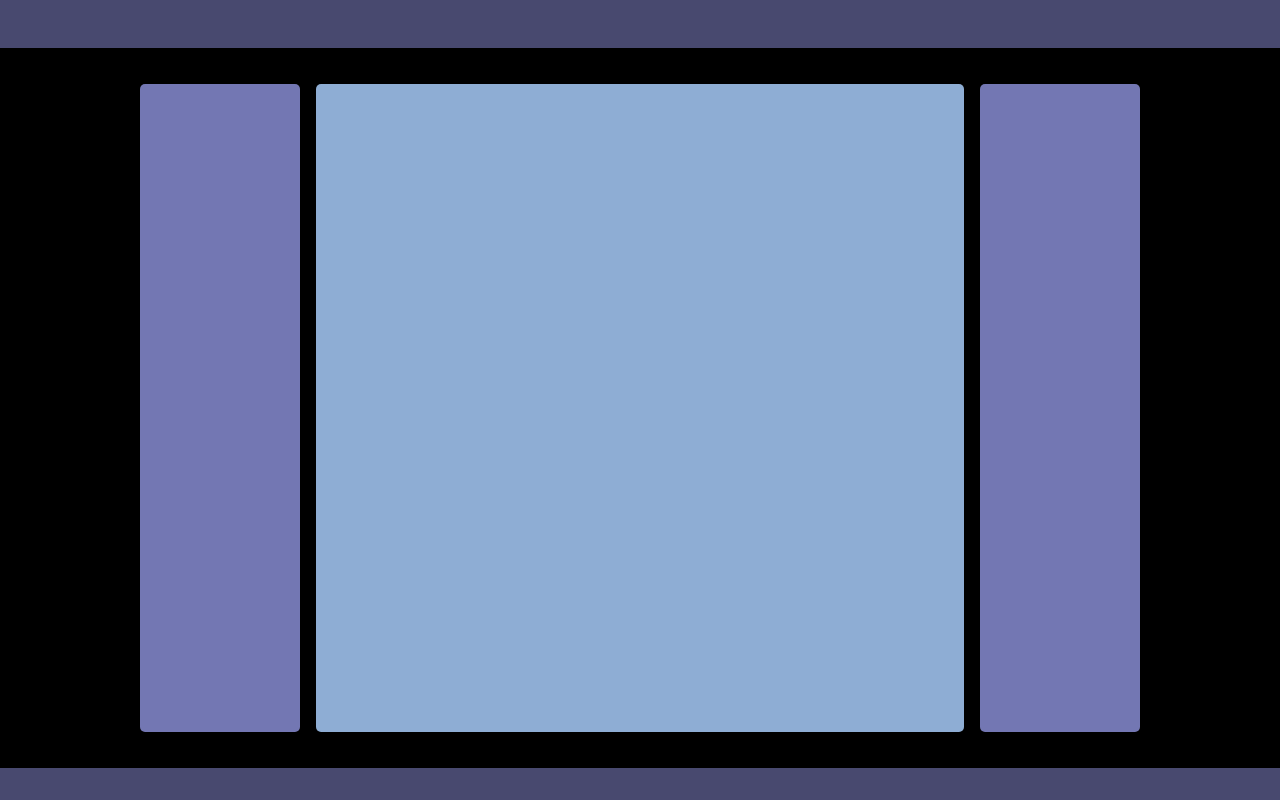
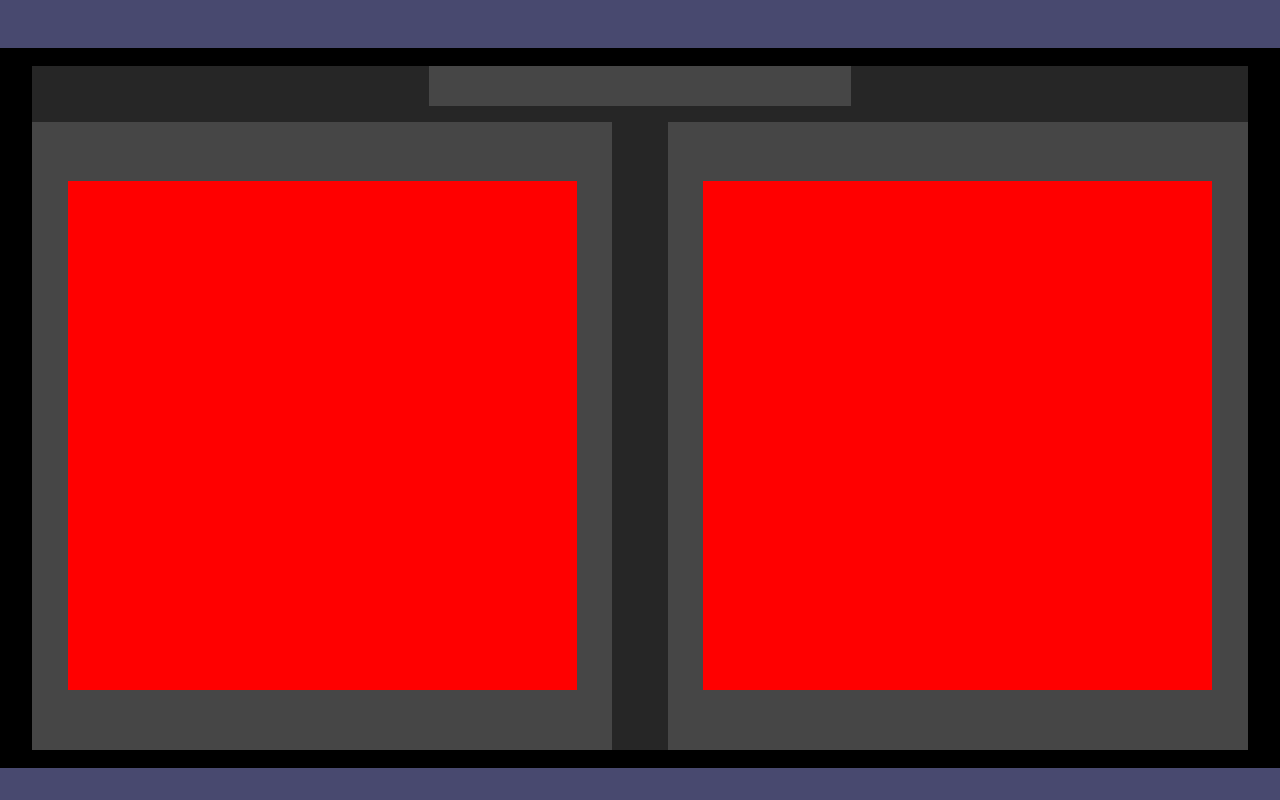
Before and after one commit to DarxyDev/Battleship, a website built with webpack: page src/index.html in a window 1280 px wide. Built offline with nearby package versions, Linux system fonts and the light colour scheme.

Commit message:
going to try a different approach

```diff
--- a/src/index.html
+++ b/src/index.html
@@ -11,11 +11,11 @@
 <body>
     <header></header>
     <content>
-        <div id="game-container">
-            <blackout id="blackout" class="hidden"></blackout>
-            <div class="game-panel" id="left-panel"></div>
-            <div class="game-panel" id="right-panel"></div>
-        </div>
+        <gamespace id="gamespace">
+            <section id="top-section"></section>
+            <section id="left-section" class="aspect-ratio-container"></section>
+            <section id="right-section" class="aspect-ratio-container"></section>
+        </gamespace>
     </content>
     <footer></footer>
 </body>
--- a/src/index.js
+++ b/src/index.js
@@ -4,14 +4,7 @@ import config from './script/config'
 import domManager from './script/DOM-manager';
 
 const ref = domManager.getReferences();
-//setup gameboard
+let sizeRatio = config.get.gameboardSize.width() / config.get.gameboardSize.height();
 
-
-createNewGameBox();
-//
-function createNewGameBox() {
-    let width = config.get.gameboardSize.width();
-    let height = config.get.gameboardSize.height();
-    let gameBox = domManager.addGameBox();
-    domManager.setElementAspectRatio(gameBox, width / height);
-}
+domManager.createGameboards(sizeRatio);
+domManager.switchToPlayer1();
--- a/src/script/DOM-manager.js
+++ b/src/script/DOM-manager.js
@@ -1,28 +1,48 @@
 const domManager = (() => {
     const _references = {
         game: {
-            container: document.getElementById('game-container'),
-            leftPanel: document.getElementById('left-panel'),
-            rightPanel: document.getElementById('right-panel')
+            sections: {
+                left: document.getElementById('left-section'),
+                right: document.getElementById('right-section'),
+                top: document.getElementById('top-section')
+            },
+            p1: {
+                playerBoard: undefined,
+                enemyBoard: undefined
+            },
+            p2: {
+                playerBoard: undefined,
+                enemyBoard: undefined
+            },
         },
     }
     function getReferences() {
         return _references;
     };
 
-    function addGameBox() {
-        if (_references.game.gameBox) _references.game.gameBox.remove();
-        const gameBox = document.createElement('gameBox');
-        gameBox.setAttribute('id', 'game-box');
-        _references.game.container.insertBefore(gameBox, document.getElementById('right-panel'));
-        _references.game.gameBox = gameBox;
-        return gameBox;
+    function hideElement(element) { element.classList.add('hidden'); }
+    function unhideElement(element) { element.classList.remove('hidden'); }
 
-    }
-    function setElementAspectRatio(element, ratio = 1) {
+    function createGameboards(ratio) {
+        _createPlayerGameboards(_references.game.p1);
+        _createPlayerGameboards(_references.game.p2);
+
+        function _createPlayerGameboards(playerRef) {
+            let gameboard = document.createElement('gameboard');
+            hideElement(gameboard);
+            _references.game.sections.left.appendChild(gameboard);
+            _setElementAspectRatio(gameboard, ratio);
+            playerRef.playerBoard = gameboard;
+
+            gameboard = document.createElement('gameboard');
+            hideElement(gameboard);
+            _references.game.sections.right.appendChild(gameboard);
+            _setElementAspectRatio(gameboard, ratio);
+            playerRef.enemyBoard = gameboard;
+
+            function _setElementAspectRatio(element, ratio = 1) {
                 const parent = element.parentNode;
                 window.addEventListener('resize', _onResize);
-        _onResize();//race condition? without second onResize, does not resize correctly
                 _onResize();
                 function _onResize(e) {
                     const width = parent.offsetWidth;
@@ -40,7 +60,25 @@ const domManager = (() => {
                     element.style.width = newWidth + 'px';
                     element.style.height = newHeight + 'px';
                 }
+            }
+        }
     };
-    return { getReferences, setElementAspectRatio, addGameBox };
+    function switchToPlayer1() {
+        _hidePlayerBoards(_references.game.p2);
+        _showPlayerBoards(_references.game.p1);
+    }
+    function switchToPlayer2() {
+        _hidePlayerBoards(_references.game.p1);
+        _showPlayerBoards(_references.game.p2);
+    }
+    function _hidePlayerBoards(playerRef){
+        hideElement(playerRef.playerBoard);
+        hideElement(playerRef.enemyBoard);
+    }
+    function _showPlayerBoards(playerRef){
+        unhideElement(playerRef.playerBoard);
+        unhideElement(playerRef.enemyBoard);
+    }
+    return { getReferences, hideElement, unhideElement, switchToPlayer1, switchToPlayer2, createGameboards };
 })();
 export default domManager;
--- a/src/style/style.css
+++ b/src/style/style.css
@@ -48,6 +48,7 @@ footer {
 footer{height: var(--footer-height);} */
 
 content {
+    position:relative;
     height: 100%;
     width: 100%;
     background-color: black;
@@ -55,34 +56,45 @@ content {
     justify-content: center;
     align-items: center;
 }
-blackout{
-    background-color: black;
+.hidden{
+    display:none;
+}
+#gamespace{
+    width:95%;
+    height:95%;
+    background-color:var(--tint-light-xlow);
+    display:grid;
+    gap:1rem;
+    grid-template-areas:    ".. .. ts ts ts .. .."
+                            "ls ls ls .. rs rs rs"
+                            "ls ls ls .. rs rs rs"
+                            "ls ls ls .. rs rs rs"
+}
+section{
+    background-color:var(--tint-light-xlow);
+    width:100%;
     height:100%;
-    width:100%;
-    position:absolute;
-}
-.hidden {
-    display: none;
-}
-
-#game-container {
-    height: 90%;
     display:flex;
     justify-content: center;
     align-items: center;
-    gap:1rem;
-    position:relative;
 }
-
-.game-panel {
-    background-color: var(--col-3);
-    min-width:10rem;
-    min-height: 100%;
-    border-radius: var(--default-border-radius);
+#top-section{
+    grid-area: ts;
 }
-
-#game-box {
-    justify-self:center;
-    background-color: var(--col-1);
-    border-radius: var(--default-border-radius);
+#left-section{
+    grid-area: ls;
 }
+#right-section{
+    grid-area: rs;
+}
+.aspect-ratio-container{
+    display:flex;
+    height:100%;
+    width:100%;
+    justify-content: center;
+    align-items: center;
+    overflow:none;
+}
+gameboard{
+    background-color: red;
+}
```
Also changed, not shown: dist/index.html, dist/main.js. Lines whose indentation alone changed are shown as unchanged.
